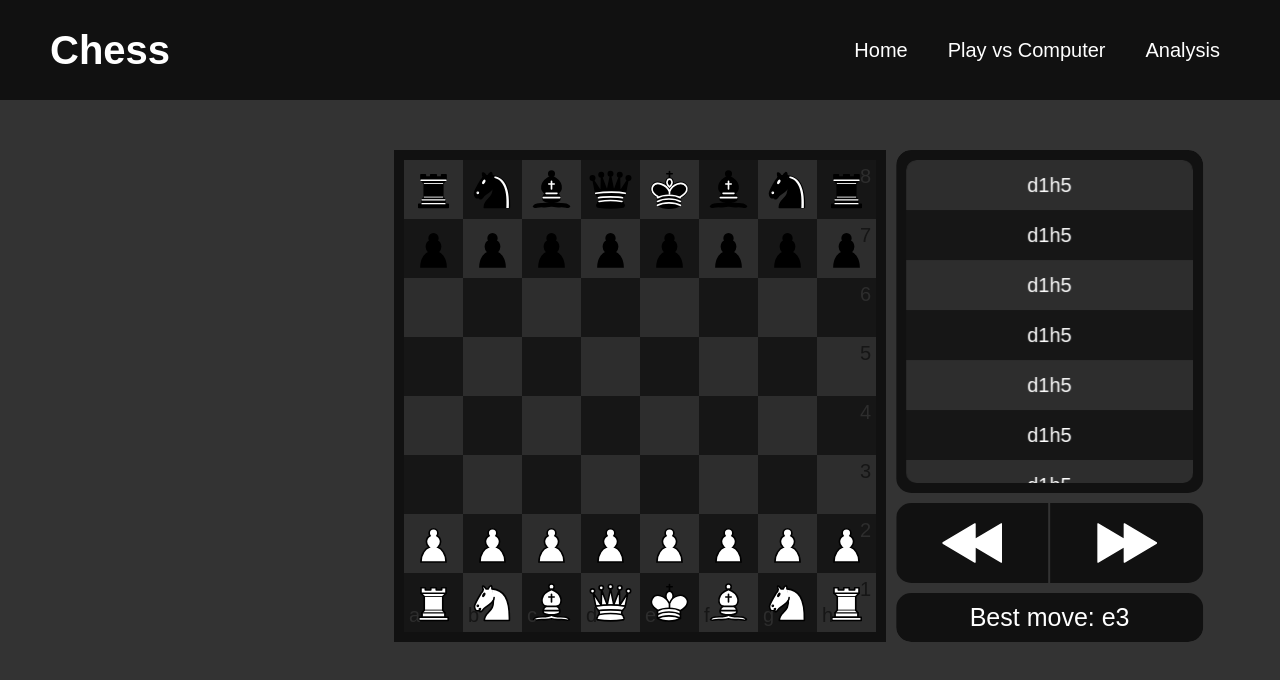
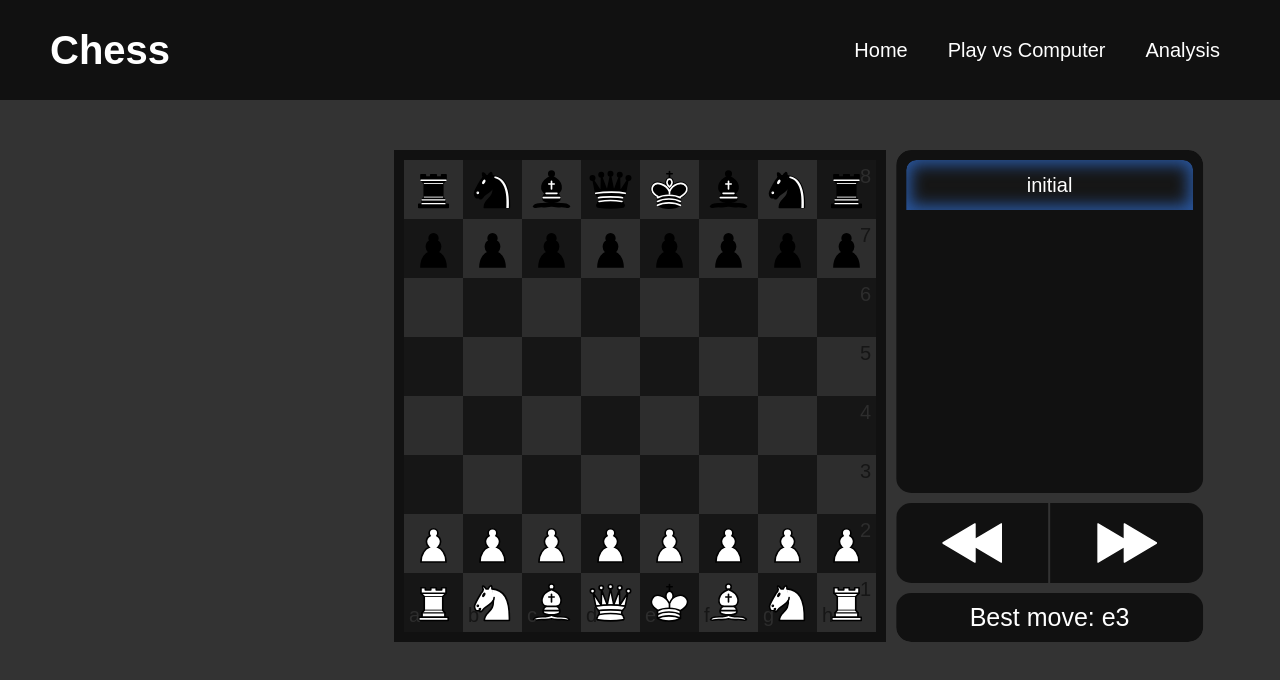
Before and after one commit to puzika/Chess, a React (Vite) app: page /analysis in a window 1280 px wide. Shown: the top 680 px of the page. Built offline with nearby package versions, Linux system fonts and the light colour scheme.

Commit message:
implemented jumping between moves

```diff
--- a/src/components/board/board.slice.ts
+++ b/src/components/board/board.slice.ts
@@ -1,13 +1,13 @@
 import { createSlice, PayloadAction } from "@reduxjs/toolkit";
 import type { RootState } from "../../store/store";
-import { generateFenPositionFromBoard, getUpdatedCastlingState, getEnpassantCell, moveBoardPieces } from "./board.utils";
+import { generateFenPositionFromBoard, getUpdatedCastlingState, getEnpassantCell, getBoardStateFromFen, moveBoardPieces } from "./board.utils";
 
 export type Color = 'w' | 'b';
 export type Piece = 'r' | 'n' | 'b' | 'q' | 'k' | 'p' | 'R' | 'N' | 'B' | 'Q' | 'K' | 'P';
 export const FILES: string[] = ['a', 'b', 'c', 'd', 'e', 'f', 'g', 'h'];
 export const RANKS: string[] = ['1', '2', '3', '4', '5', '6', '7', '8'];
 
-type BoardState = {
+export type BoardState = {
    position: string,
    turn: Color,
    castling: string,
@@ -76,11 +76,20 @@ export const boardSlice = createSlice({
 
       initialize: () => {
          return initialState;
+      },
+
+      updateBoardState: (_, action: PayloadAction<string>) => {
+         return getBoardStateFromFen(action.payload);
       }
    }
 });
 
-export const { movePlayer, promote, initialize } = boardSlice.actions;
+export const {
+   movePlayer,
+   promote,
+   initialize,
+   updateBoardState
+} = boardSlice.actions;
 
 export const selectPosition = (state: RootState): string => state.board.position;
 export const selectTurn = (state: RootState): Color => state.board.turn;
--- a/src/components/board/board.utils.ts
+++ b/src/components/board/board.utils.ts
@@ -1,4 +1,5 @@
-import { Color, Coords, Move, FILES, RANKS } from "./board.slice";
+import { FILES, RANKS } from "./board.slice";
+import type { BoardState, Color, Coords, Move } from "./board.slice";
 import * as svar from '../../variables.style';
 
 const ROWS: number = 8;
@@ -176,3 +177,17 @@ export function getMoveNotation(move: Move, player: Color, promotion: string = '
 
    return notation;
 }
+
+export function getBoardStateFromFen(fen: string): BoardState {
+   const fenItems: string[] = fen.split(' ');
+   const updatedBoardState: BoardState = {
+      position: fenItems[0],
+      turn: fenItems[1] as Color,
+      castling: fenItems[2],
+      enpassant: fenItems[3],
+      halfmove: Number(fenItems[4]),
+      fullmove: Number(fenItems[5])
+   };
+
+   return updatedBoardState;
+}
--- a/src/components/jumps/jumps.component.tsx
+++ b/src/components/jumps/jumps.component.tsx
@@ -1,12 +1,16 @@
-import * as S from './jumps.style';
+import { useAppDispatch } from '../../store/hooks';
+import { jumpBack, jumpForward } from '../../routes/analysis-route/analysis-route.slice';
 import Rewind from '../../assets/rewind.svg';
 import FastForward from '../../assets/fast-forward.svg';
+import * as S from './jumps.style';
 
 export default function Jumps() {
+   const dispatch = useAppDispatch();
+
    return (
       <S.Jumps>
-         <S.Jump><S.JumpImg src={Rewind} /></S.Jump>
-         <S.Jump><S.JumpImg src={FastForward} /></S.Jump>
+         <S.Jump onClick={() => dispatch(jumpBack())}><S.JumpImg src={Rewind} /></S.Jump>
+         <S.Jump onClick={() => dispatch(jumpForward())}><S.JumpImg src={FastForward} /></S.Jump>
       </S.Jumps>
    )
 }
--- a/src/components/move/move.component.tsx
+++ b/src/components/move/move.component.tsx
@@ -1,14 +1,22 @@
 import type { Color } from '../board/board.slice';
+import * as svar from '../../variables.style';
 import * as S from './move.style';
 
-export type MoveProps = {
+type MoveProps = {
    turn: Color,
+   move: string,
+   current?: boolean,
 }
 
-export default function Move({ turn }: MoveProps) {
+export default function Move({ turn, move, current }: MoveProps) {
    return (
-      <S.Move turn={turn}>
-         <p>d1h5</p>
+      <S.Move
+         style={{
+            boxShadow: current ? `inset 0 0 1.5rem .5rem ${svar.clrHighlight}` : 'none',
+         }}
+         turn={turn}
+      >
+         <p>{move}</p>
       </S.Move>
    )
 }
--- a/src/components/move/move.style.tsx
+++ b/src/components/move/move.style.tsx
@@ -1,8 +1,12 @@
 import styled from "styled-components";
-import type { MoveProps } from "./move.component";
+import type { Color } from "../board/board.slice";
 import * as svar from '../../variables.style';
 
-export const Move = styled.div<MoveProps>`
+type MoveStyleProps = {
+   turn: Color,
+}
+
+export const Move = styled.div<MoveStyleProps>`
    display: flex;
    align-items: center;
    justify-content: center;
--- a/src/components/moves-bar/moves-bar.component.tsx
+++ b/src/components/moves-bar/moves-bar.component.tsx
@@ -1,22 +1,26 @@
+import { useAppSelector } from '../../store/hooks';
+import { selectBoardPositions, selectCurrPositionIdx } from '../../routes/analysis-route/analysis-route.slice';
 import Move from '../move/move.component';
+import type { MovePosition } from '../../routes/analysis-route/analysis-route.slice';
+import type { Color } from '../board/board.slice';
 import * as S from './moves-bar.style';
 
 export default function MovesBar() {
+   const boardPositions: MovePosition[] = useAppSelector(selectBoardPositions);
+   const currIdx: number = useAppSelector(selectCurrPositionIdx);
+
+   const getMoveTurnFromPosition = (position: string): Color => {
+      return position.split(' ')[1] as Color === 'w' ? 'b' : 'w';
+   }
+
    return (
       <S.MovesBarContainer>
          <S.MovesBar>
-            <Move turn='w' />
-            <Move turn='b' />
-            <Move turn='w' />
-            <Move turn='b' />
-            <Move turn='w' />
-            <Move turn='b' />
-            <Move turn='w' />
-            <Move turn='b' />
-            <Move turn='w' />
-            <Move turn='b' />
-            <Move turn='w' />
-            <Move turn='b' />
+            {
+               boardPositions.map(({ notation, position }, idx) => (
+                  <Move key={crypto.randomUUID()} move={notation} current={idx === currIdx} turn={getMoveTurnFromPosition(position)} />
+               ))
+            }
          </S.MovesBar>
       </S.MovesBarContainer>
    )
--- a/src/routes/analysis-route/analysis-route.component.tsx
+++ b/src/routes/analysis-route/analysis-route.component.tsx
@@ -1,8 +1,19 @@
+import { useEffect } from "react";
+import { useAppDispatch, useAppSelector } from "../../store/hooks";
+import { updateBoardState } from "../../components/board/board.slice";
+import { selectCurrPosition } from "./analysis-route.slice";
 import GameContainer from "../../components/game/game.component";
 import Board from "../../components/board/board.component";
 import AnalysisTools from "../../components/analysis-tools/analysis-tools.component";
 
 export default function AnalysisRoute() {
+   const dispatch = useAppDispatch();
+   const currPosition = useAppSelector(selectCurrPosition);
+
+   useEffect(() => {
+      dispatch(updateBoardState(currPosition));
+   }, [currPosition]);
+
    return (
       <GameContainer>
          <Board />
--- a/src/routes/analysis-route/analysis-route.slice.ts
+++ b/src/routes/analysis-route/analysis-route.slice.ts
@@ -24,18 +24,32 @@ export const analysisSlice = createSlice({
          const { notation, position } = action.payload;
          const boardPositions = state.boardPositions.slice(0, state.currPositionIdx + 1);
 
-         const currPosition: MovePosition | undefined = boardPositions[state.currPositionIdx];
+         const currPosition: MovePosition = boardPositions[state.currPositionIdx];
 
-         if (!!currPosition && (notation === currPosition.notation || position === currPosition.position)) return state;
+         if ((notation === currPosition.notation) || (position === currPosition.position)) return state;
 
          state.boardPositions = [...boardPositions, action.payload];
          state.currPositionIdx = state.currPositionIdx + 1;
       },
+
+      jumpBack: (state) => {
+         const prevIdx: number = state.currPositionIdx - 1;
+
+         state.currPositionIdx = prevIdx < 0 ? state.currPositionIdx : prevIdx;
+      },
+
+      jumpForward: (state) => {
+         const nextIdx: number = state.currPositionIdx + 1;
+
+         state.currPositionIdx = nextIdx < state.boardPositions.length ? nextIdx : state.currPositionIdx;
+      }
    },
 });
 
 export const {
-   addPosition
+   addPosition,
+   jumpBack,
+   jumpForward
 } = analysisSlice.actions;
 
 export const selectBoardPositions = (state: RootState): MovePosition[] => state.analysis.boardPositions;
```
